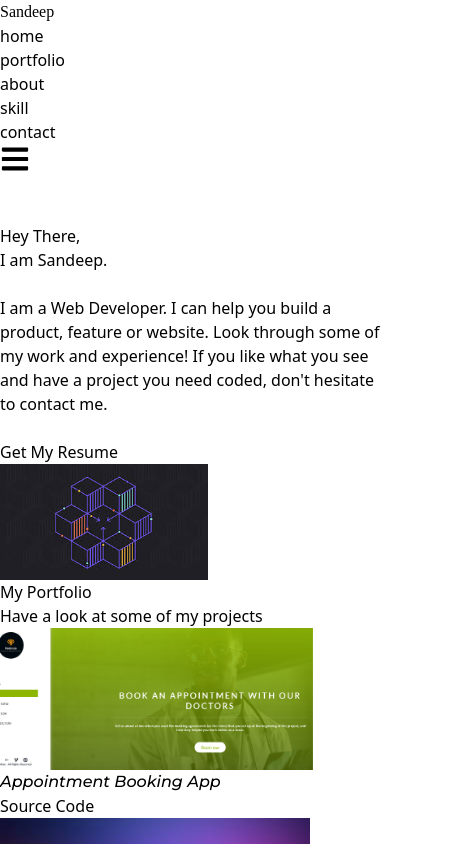
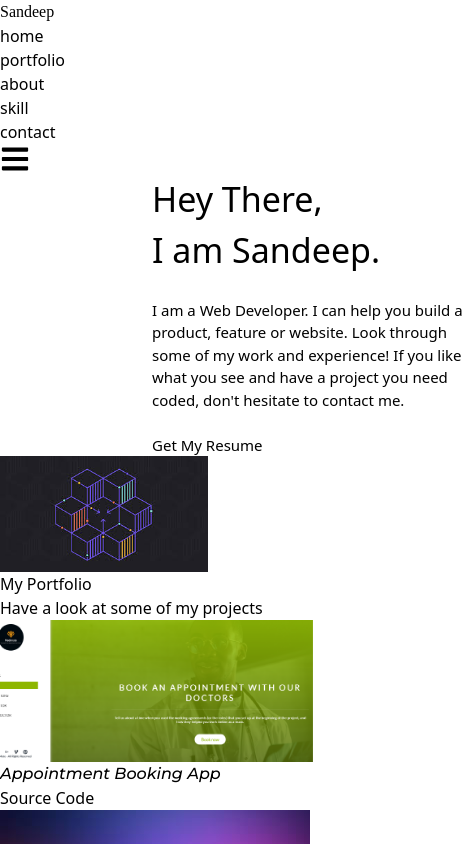
Before and after one commit to mailsg/myportfolio, a React (Vite) app: page / in a window 390 px wide. Shown: the top 844 px of the page, 472 px wide, since content can reach past the window. Built offline with nearby package versions, Linux system fonts and the light colour scheme.

Commit message:
Add home component mobile version

```diff
--- a/src/App.css
+++ b/src/App.css
@@ -3,3 +3,26 @@
 .max-profile-width {
   max-width: 13rem;
 }
+
+@media only screen and (max-width: 767px) {
+  .home {
+    margin-top: 0rem;
+    margin-left: 9.5rem;
+    font-size: 15px;
+    width: 20rem;
+  }
+
+  .home h2 {
+    font-size: 34px;
+  }
+
+  .mob_social {
+    display: flex!important;
+    flex-direction: row!important;
+    position: fixed!important;
+    justify-content: center;
+    align-items: center;
+    margin: 0 11.5rem;
+    margin-top: 13rem;
+  }
+}
--- a/src/components/Home.jsx
+++ b/src/components/Home.jsx
@@ -1,5 +1,7 @@
 import React from "react";
 import TechStack from "../assets/skills/tech-stack.jpg";
+import Social from "../components/Social";
+import '../App.css';
 
 const Home = () => {
   return (
@@ -8,8 +10,8 @@ const Home = () => {
       className="h-screen w-full bg-gradient-to-br from-gray-900 via-gray-700 to-gray-300"
     >
     <div className="max-w-screen-lg mx-auto flex flex-col items-center justify-around h-full px-4 md:flex-row">
-        <div className="flex flex-col justify-center mr-40 h-full">
-          <h2 className="text-5xl mt-48 sm:mt-0 sm:text-7xl font-bold text-white">
+        <div className="flex flex-col justify-center mr-40 h-full home">
+          <h2 className="text-5xl mt-12 sm:mt-0 sm:text-7xl font-bold text-white">
             Hey There,<br /> I am Sandeep.
           </h2>
           <p className="text-white py-4 max-w-md">
@@ -21,7 +23,7 @@ const Home = () => {
           <div>
           <br />
           <a
-            href="https://drive.google.com/uc?export=download&id=1VQf3Bl_UHgNjda3mZMhaq5BPf0EWtOEq"
+            href="https://drive.google.com/uc?export=download&id=1linD6DYzYYCceziGptLBWZpp1_VWvieE"
             className="group text-white w-fit px-6 py-3 my-2 flex items-center rounded-md gap-2 bg-gradient-to-t from-cyan-500 to-blue-500 cursor-pointer"
             download="sandeep-ghosh-resume.pdf"
           >
@@ -30,7 +32,7 @@ const Home = () => {
 
           </div>
         </div>
-        <div>
+        <div className="hidden sm:block">
           <img
             src={TechStack}
             alt="My tech stack"
--- a/src/components/Social.jsx
+++ b/src/components/Social.jsx
@@ -1,9 +1,10 @@
 import React from 'react';
 import { SocialIcon } from 'react-social-icons';
+import '../App.css';
 
 const Social = () => {
     return (
-        <div className='fixed left-5 flex flex-col top-1/3 space-y-2'>
+        <div className='fixed left-5 flex flex-col top-1/3 space-y-2 mob_social'>
             <SocialIcon url='https://github.com/mailsg' target='_blank' bgColor='transparent' />
             <SocialIcon url='https://www.linkedin.com/in/sandeep0912' target='_blank' bgColor='transparent'/>
             <SocialIcon url='mailto:mailsg0912@gmail.com' network='email' label='Mail me' target='_blank' bgColor='transparent'/>
```
